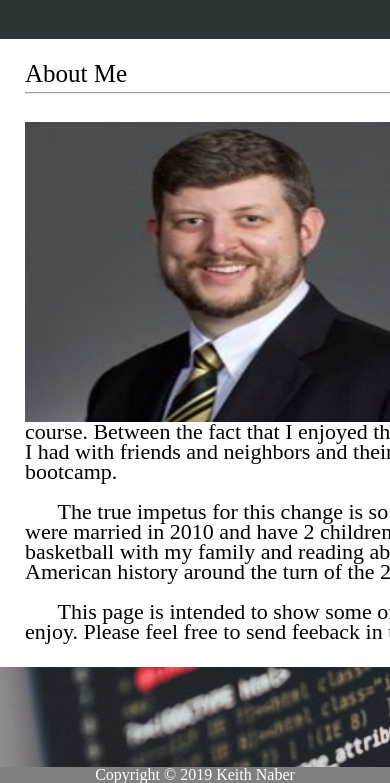
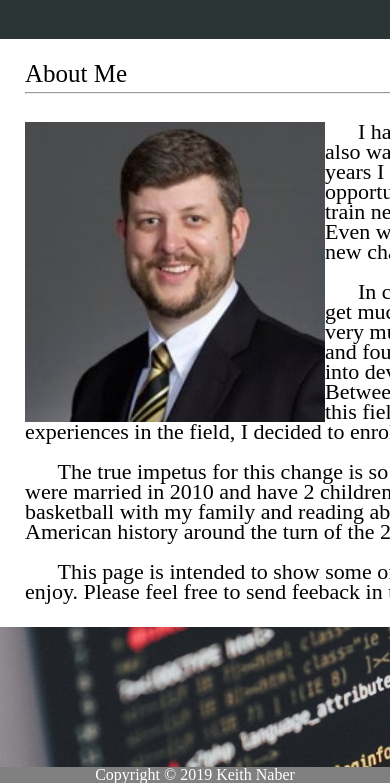
Before and after one commit to knaber4124/responsive-portfolio, a plain HTML site: page index.html in a window 390 px wide. Shown: the part 61-844 px from the top of the page. Drawn offline with Linux system fonts and the light colour scheme.

Commit message:
updated image scaling in responsiveness

```diff
--- a/assets/css/style.css
+++ b/assets/css/style.css
@@ -165,8 +165,8 @@ p.label-full{
     font-size:20px;
   }
   img{
-    height: 300px;
-    width: 400px;
+    height: 250px;
+    width: 250px;
   }
 
   .grid-item a{
@@ -178,8 +178,14 @@ p.label-full{
   width:300px;
   }
 }
+
+
 @Media only screen and (max-width:640px){
   #nav{
     font-size:22px;
   }
+  img{
+    height:300px;
+    width:300px;
+  }
 }
```
